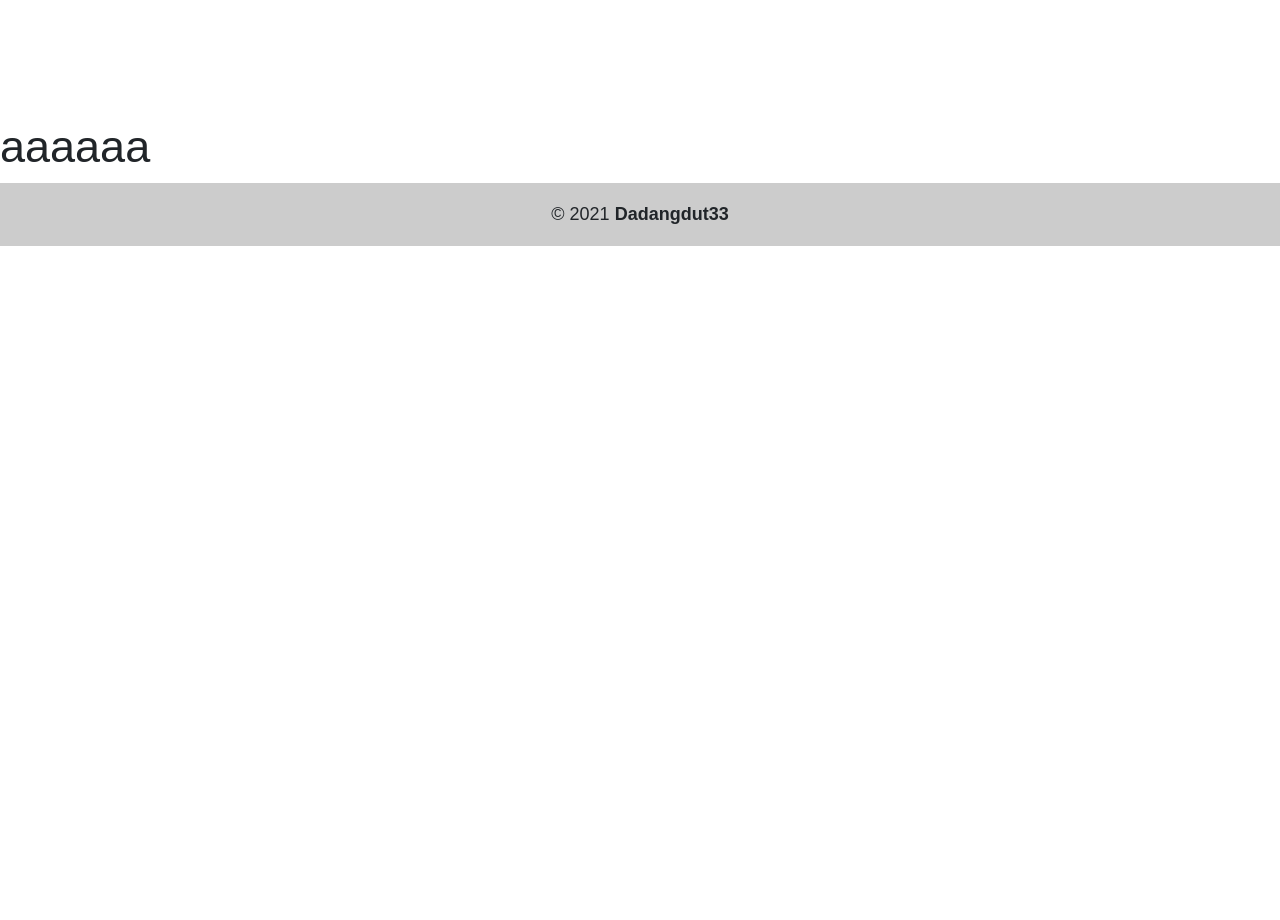
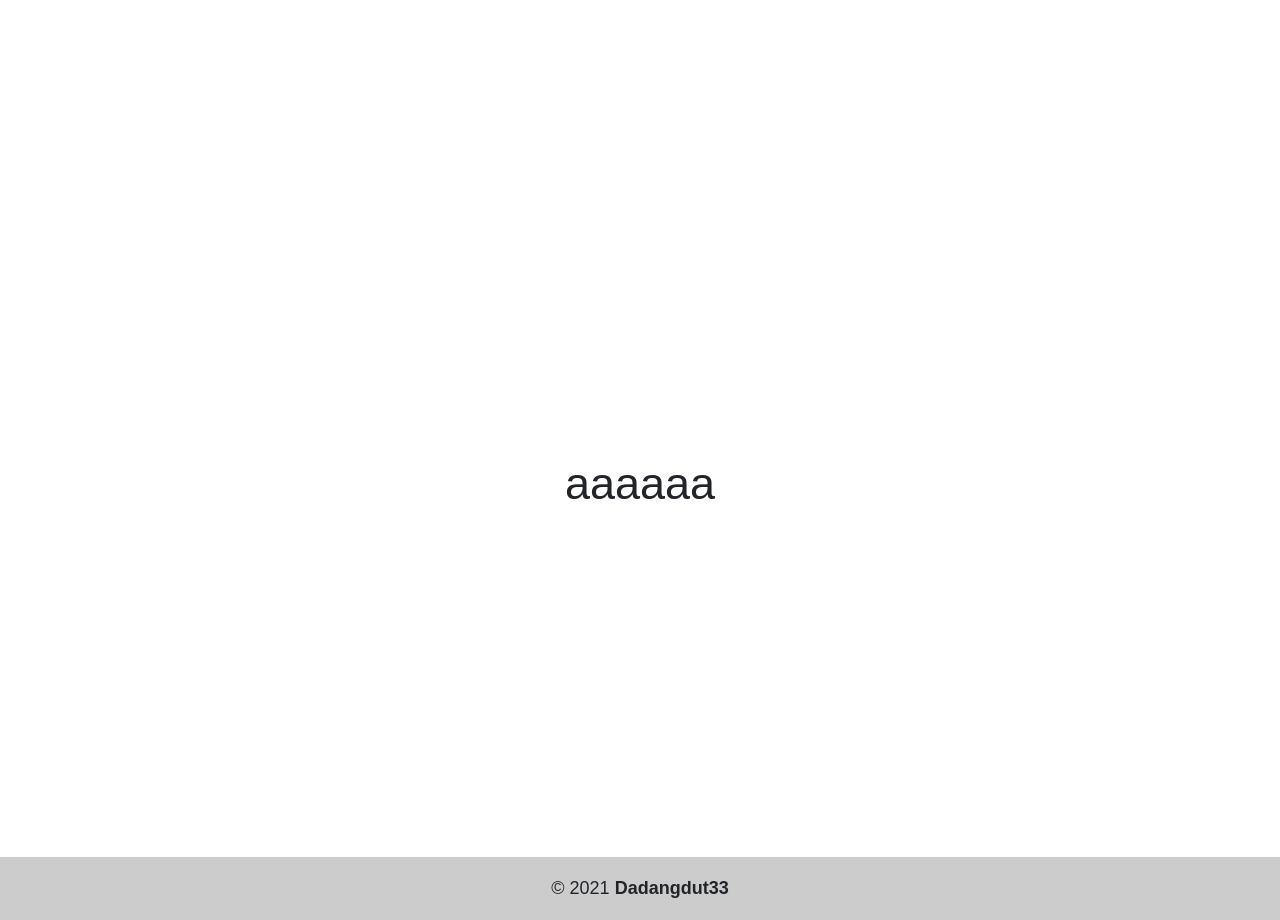
Before and after one commit to Dadangdut33/dadangdut33.github.io, a React (Create React App) app: page / in a window 1280 px wide. Shown: the part 3080-4000 px from the top of the page. Built offline with nearby package versions, Linux system fonts and the light colour scheme; a web font is replaced by a local one.

Commit message:
fix deploy, gonna test again

```diff
--- a/package.json
+++ b/package.json
@@ -20,7 +20,7 @@
   },
   "scripts": {
     "predeploy": "npm run build",
-    "deploy": "gh-pages -b master -d build",
+    "deploy": "gh-pages -d build",
     "start": "react-scripts start",
     "build": "react-scripts build",
     "test": "react-scripts test",
--- a/src/Components/MainPage/BottomTest.jsx
+++ b/src/Components/MainPage/BottomTest.jsx
@@ -2,7 +2,7 @@ import Footer from "../Footer/Footer";
 
 export default function BottomTest() {
 	return (
-		<section className='flex-column'>
+		<section className='flex-dir-column'>
 			<div className='center-horizontal-vertical'>
 				<h1>aaaaaa</h1>
 			</div>
```
